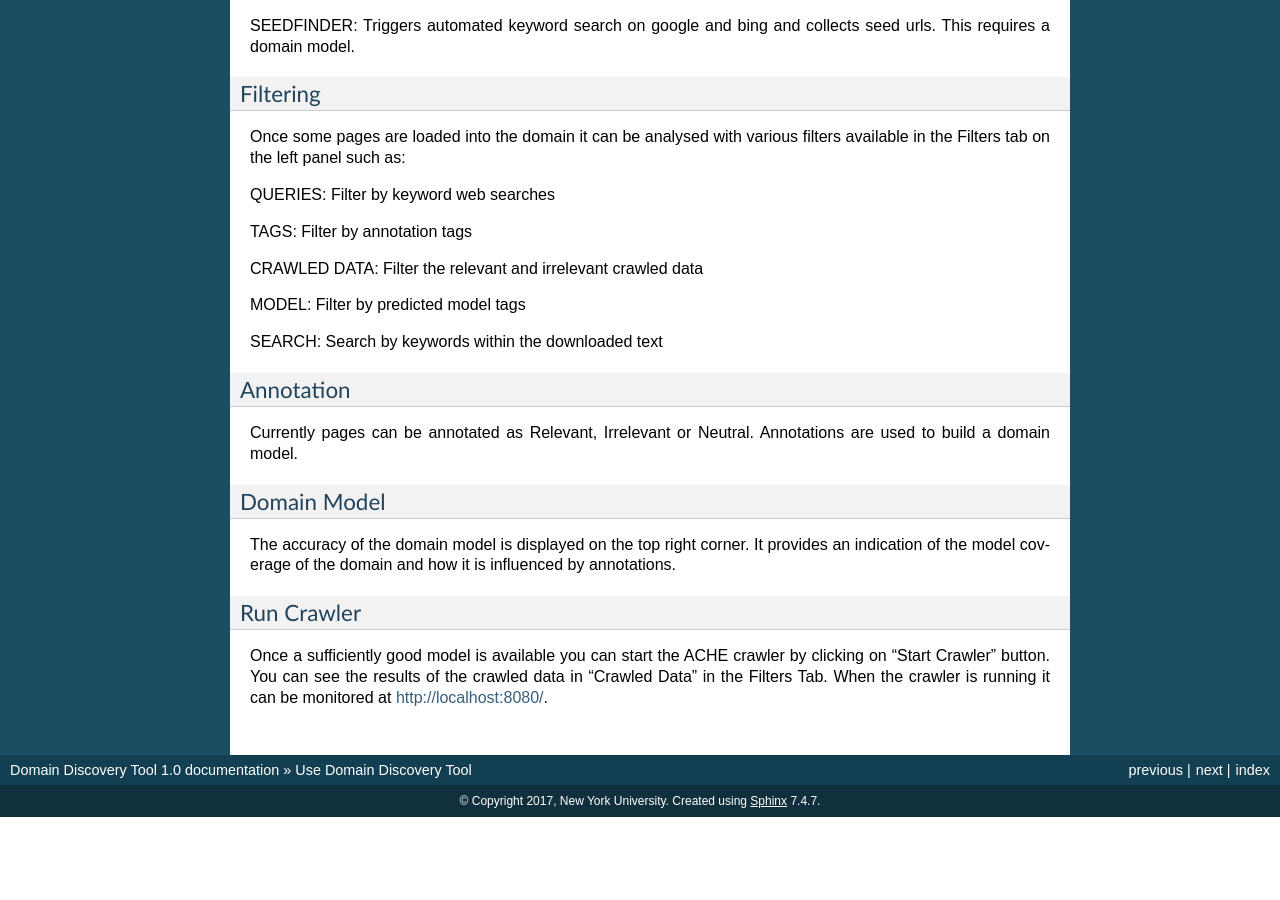
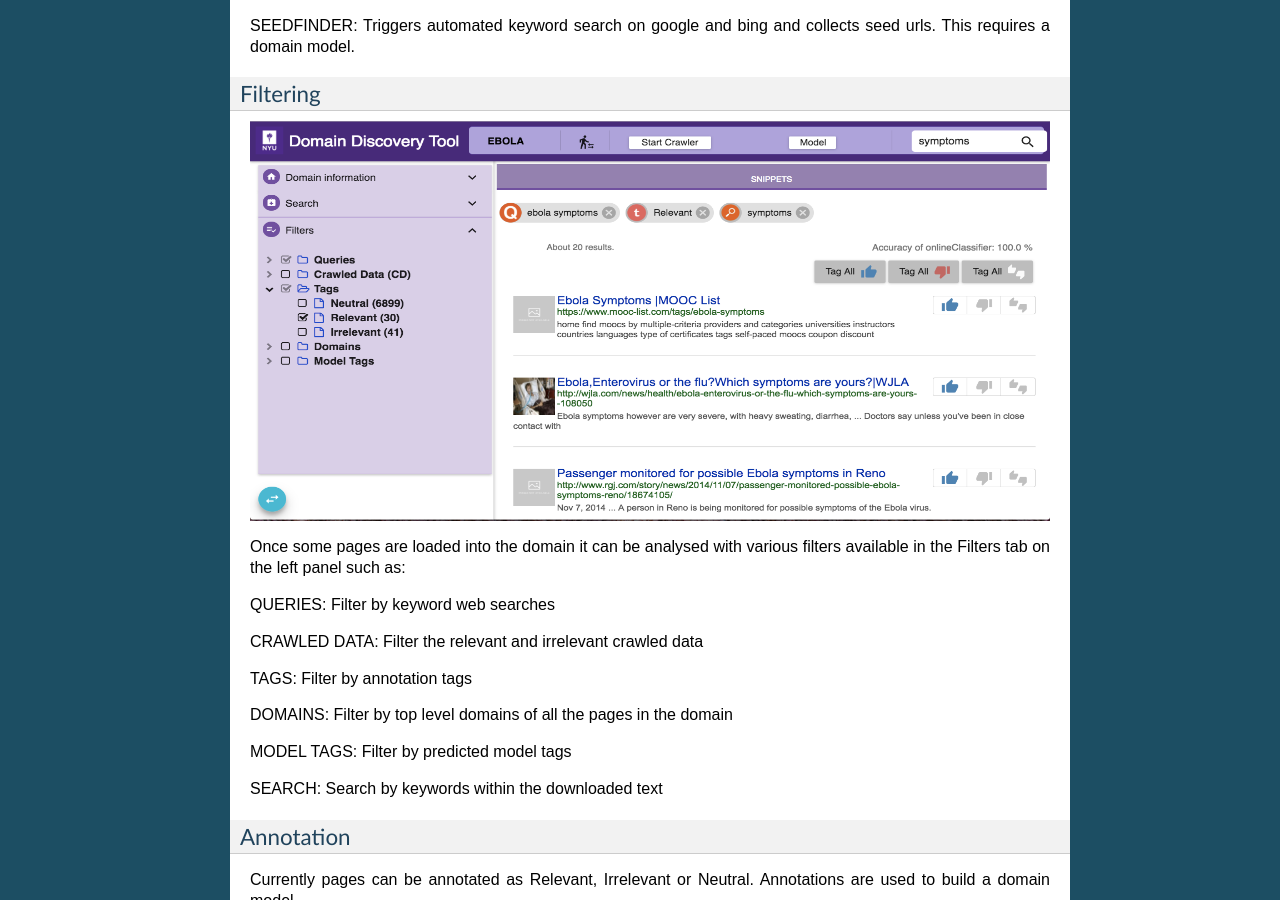
Before and after one commit to VIDA-NYU/domain_discovery_tool, a Sphinx documentation site: the page built from docs/use.rst, in a window 1280 px wide and 900 px high, scrolled down 1291 px. Built offline with Sphinx 7.4.7, drawn with Linux system fonts in a browser that asks for light colours; before the commit the page ends 2108 px from its top, so only the background shows below that; some of the changed text lies outside the part shown.

Commit message:
Added filters screenshot

```diff
--- a/docs/use.rst
+++ b/docs/use.rst
@@ -6,7 +6,7 @@ Now you should be able to head to http://localhost:8084/ to interact with the to
 Add Domain
 ----------
 
-Begin by adding domain. Domain maintains context of domain discovery.
+Begin by adding a domain. Domain maintains context of domain discovery.
 
 .. image:: add_domain.png
    :width: 800px
@@ -19,14 +19,14 @@ Once domain is added click on it to collect and annotate data.
 Domain Discovery
 ----------------
 
+Data Loading
+~~~~~~~~~~~~
+
 .. image:: query_web.png
    :width: 800px
    :align: center
    :height: 400px
    :alt: alternate text
-
-Data Loading
-~~~~~~~~~~~~
 
 Expand the Search tab on the left panel. You can add data to the domain in the following ways:
 
@@ -39,15 +39,23 @@ SEEDFINDER: Triggers automated keyword search on google and bing and collects se
 Filtering
 ~~~~~~~~~
 
+.. image:: filters.png
+   :width: 800px
+   :align: center
+   :height: 400px
+   :alt: alternate text
+
 Once some pages are loaded into the domain it can be analysed with various filters available in the Filters tab on the left panel such as:
 
 QUERIES: Filter by keyword web searches
 
+CRAWLED DATA: Filter the relevant and irrelevant crawled data
+
 TAGS: Filter by annotation tags
 
-CRAWLED DATA: Filter the relevant and irrelevant crawled data
+DOMAINS: Filter by top level domains of all the pages in the domain
 
-MODEL: Filter by predicted model tags
+MODEL TAGS: Filter by predicted model tags
 
 SEARCH: Search by keywords within the downloaded text
 
```
Also changed, not shown: docs/filters.png (added).
